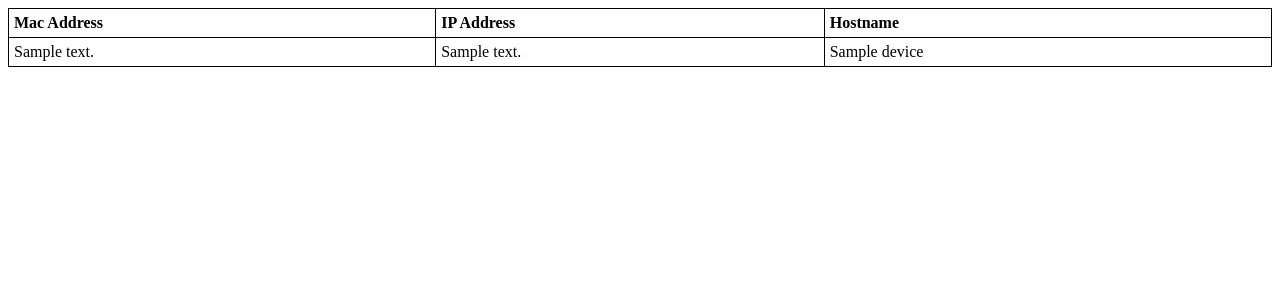
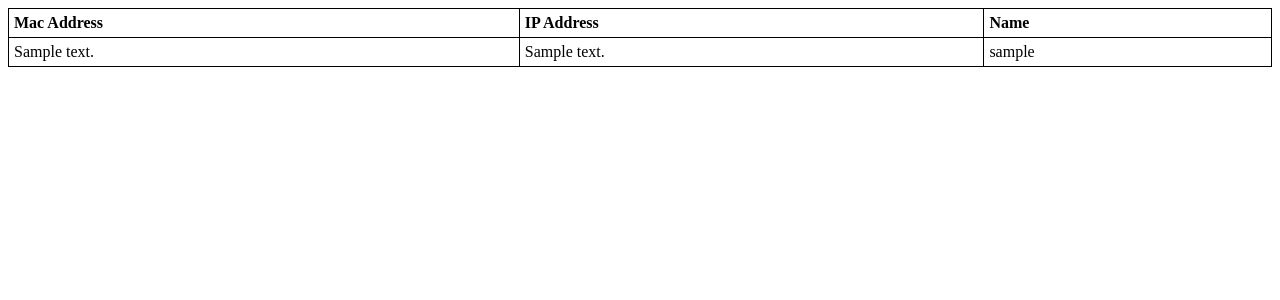
Before and after one commit to camarodude89/pyfi-tracker, a Flask app: page / in a window 1280 px wide. Shown: the top 300 px of the page. Run offline with Flask 2, Linux system fonts and the light colour scheme; tables that the repository leaves empty hold one stand-in row (values such as "Sample post").

Commit message:
Nicknames for devices will now display if one is present.

```diff
--- a/templates/index.html
+++ b/templates/index.html
@@ -22,13 +22,17 @@
             <tr>
                 <th >Mac Address</th>
                 <th>IP Address</th>
-                <th>Hostname</th>
+                <th>Name</th>
             </tr>
             {% for device in connected_devices %}
             <tr>
                 <td>{{ device.mac_address }}</td>
                 <td>{{ device.ip_address }}</td>
+                {% if device.nickname is none %}
                 <td>{{ device.hostname }}</td>
+                {% else %}
+                <td>{{ device.nickname }}</td>
+                {% endif %}
             </tr>
             {% endfor %}
         </table>
```
